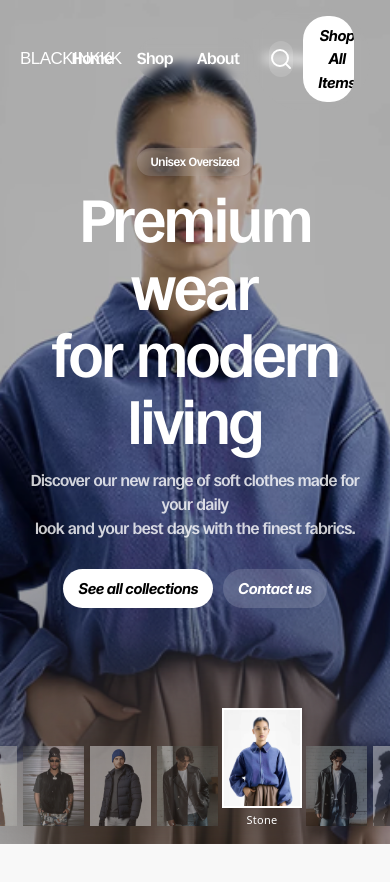
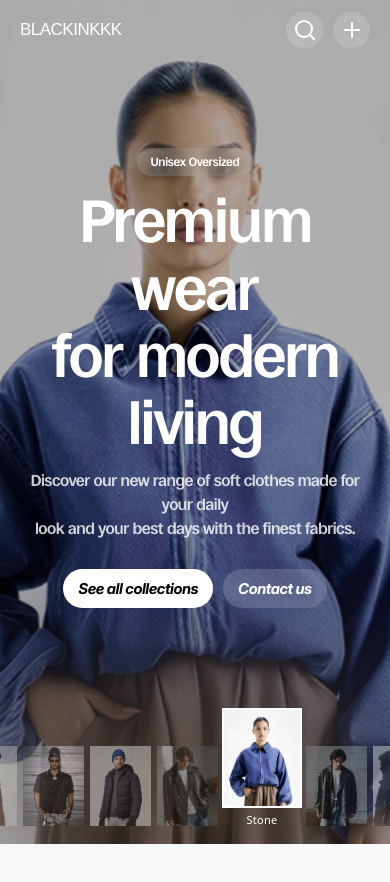
Before and after one commit to Tanziruz/blackinkkk-revamped, a Next.js app: page / in a window 390 px wide. Shown: the top 882 px of the page. Built offline with nearby package versions, Linux system fonts and the light colour scheme.

Commit message:
Add mobile nav bar support and nav bar animations.

```diff
--- a/components/Buttons_And_Links/Icon.tsx
+++ b/components/Buttons_And_Links/Icon.tsx
@@ -3,24 +3,27 @@ import type { LucideIcon } from "lucide-react";
 import { ArrowUpRight } from "lucide-react";
 
 interface SearchProps {
-    variant?: "variant1" | "variant2";
+    variant?: "variant1" | "variant2" | "variant3";
     icon: LucideIcon;
+    onClick?: () => void;
+    className?: string;
 }
 
-export default function Icon({ variant = "variant1", icon: Icon }: SearchProps) {
+export default function Icon({ variant = "variant1", icon: IconComponent, onClick, className }: SearchProps) {
     return (
-        <>
-            <div className={clsx(
-                "w-9.25 h-9 hover:cursor-pointer hover:scale-110 flex justify-center transition duration-200 items-center flex-wrap rounded-full ",
+        <div
+            onClick={onClick}
+            className={clsx(
+                "w-9.25 h-9 hover:cursor-pointer hover:scale-110 flex justify-center transition duration-200 items-center rounded-full",
                 {
                     "bg-white-15 hover:bg-white-30": variant === "variant1",
                     "bg-white hover:bg-white-80 shadow-md": variant === "variant2",
-                }
-            )}>
-                <div className="w-auto h-auto">
-                    <Icon color={variant === "variant1" ? "#ffffff" : "#000000"} />
-                </div>
-            </div>
-        </>
+                    "bg-black hover:bg-black/80": variant === "variant3",
+                },
+                className
+            )}
+        >
+            <IconComponent color={variant === "variant2" ? "#000000" : "#ffffff"} />
+        </div>
     );
 }
--- a/components/Nav.tsx
+++ b/components/Nav.tsx
@@ -2,13 +2,17 @@
 
 import { useEffect, useState } from "react";
 import Link from "next/link";
-import { Search } from "lucide-react";
+import { Plus, Search, X } from "lucide-react";
+import { motion, AnimatePresence } from "framer-motion";
 import Button from "./Buttons_And_Links/Button";
 import Icon from "./Buttons_And_Links/Icon";
 import Nav_Link from "./Buttons_And_Links/NavLink";
 
+const mobileLinks = ["Home", "About", "Shop", "Contact"] as const;
+
 export default function NavBar() {
     const [scrolled, setScrolled] = useState(false);
+    const [menuOpen, setMenuOpen] = useState(false);
 
     useEffect(() => {
         const onScroll = () => setScrolled(window.scrollY > window.innerHeight * 0.9);
@@ -16,25 +20,121 @@ export default function NavBar() {
         return () => window.removeEventListener("scroll", onScroll);
     }, []);
 
+    const isLight = !scrolled && !menuOpen;
+    const linkVariant = isLight ? "light" : "dark";
+    const iconVariant = isLight ? "variant1" : "variant2";
+
     return (
-        <nav className={`fixed top-0 w-full grid grid-cols-3 items-center py-2 px-5 z-50 transition-colors duration-300 ${
-            scrolled ? "bg-white shadow-sm" : "bg-transparent"
-        }`}>
-            <span className={`font-Krona uppercase text-[17px] tracking-[-0.03em] leading-[1.4em] transition duration-300 justify-self-start hover:scale-105 transition  ${
-                scrolled ? "text-black" : "text-white"
-            }`}>
-                <Link href="/">BlackInkkk</Link>
-            </span>
-            <div className="flex justify-center items-center gap-6 backdrop-blur-xs rounded-full px-4 py-2">
-                <Nav_Link variant={scrolled ? "dark" : "light"} title="Home" href="#home" />
-                <Nav_Link variant={scrolled ? "dark" : "light"} title="Shop" href="#shop" />
-                <Nav_Link variant={scrolled ? "dark" : "light"} title="About" href="#about" />
-                <Nav_Link variant={scrolled ? "dark" : "light"} title="Contact" href="#contact" />
+        <motion.nav
+            className={`fixed top-0 w-full z-50 transition-colors duration-300 ${
+                scrolled || menuOpen ? "bg-white shadow-sm" : "bg-transparent"
+            }`}
+            initial={{ y: -80, opacity: 0 }}
+            animate={{ y: 0, opacity: 1 }}
+            transition={{ duration: 0.5, ease: [0.22, 1, 0.36, 1] }}
+        >
+            {/* ── Desktop ── */}
+            <div className="hidden md:grid grid-cols-3 items-center py-2 px-5">
+                <motion.span
+                    className={`font-Krona uppercase text-[17px] tracking-[-0.03em] leading-[1.4em] transition duration-300 justify-self-start hover:scale-105 ${
+                        scrolled ? "text-black" : "text-white"
+                    }`}
+                    initial={{ opacity: 0, x: 0 }}
+                    animate={{ opacity: 1, x: 0 }}
+                    transition={{ delay: 0, duration: 0.5, ease: [0.22, 1, 0.36, 1] }}
+                >
+                    <Link href="/">BlackInkkk</Link>
+                </motion.span>
+
+                <div className="flex justify-center items-center gap-6 backdrop-blur-xs rounded-full px-4 py-2">
+                    {(["Home", "Shop", "About", "Contact"] as const).map((title, i) => (
+                        <motion.div
+                            key={title}
+                            initial={{ opacity: 0, y: -12 }}
+                            animate={{ opacity: 1, y: 0 }}
+                            transition={{ delay: 0.2 + i * 0.07, duration: 0.4, ease: [0.22, 1, 0.36, 1] }}
+                        >
+                            <Nav_Link variant={scrolled ? "dark" : "light"} title={title} href={`#${title.toLowerCase()}`} />
+                        </motion.div>
+                    ))}
+                </div>
+
+                <motion.div
+                    className="flex justify-end items-center gap-2.5 px-4 py-2"
+                    initial={{ opacity: 0, x: 20 }}
+                    animate={{ opacity: 1, x: 0 }}
+                    transition={{ delay: 0.15, duration: 0.5, ease: [0.22, 1, 0.36, 1] }}
+                >
+                    <Icon icon={Search} variant={scrolled ? "variant2" : "variant1"} />
+                    <Button variant={scrolled ? "btn2" : "btn1"} title="Shop All Items" />
+                </motion.div>
             </div>
-            <div className="flex justify-end items-center gap-2.5 backdrop-blur-xs rounded-full px-4 py-2">
-                <Icon icon={Search} variant={scrolled ? "variant2" : "variant1"} />
-                <Button variant={scrolled ? "btn2" : "btn1"} title="Shop All Items" />
+
+            <div className="flex md:hidden justify-between items-center py-3 px-5">
+                <motion.span
+                    className={`font-Krona uppercase text-[17px] tracking-[-0.03em] leading-[1.4em] transition duration-300 ${
+                        isLight ? "text-white" : "text-black"
+                    }`}
+                    initial={{ opacity: 0, x: -16 }}
+                    animate={{ opacity: 1, x: 0 }}
+                    transition={{ delay: 0.15, duration: 0.5, ease: [0.22, 1, 0.36, 1] }}
+                >
+                    <Link href="/">BlackInkkk</Link>
+                </motion.span>
+
+                <motion.div
+                    className="flex items-center gap-2.5"
+                    initial={{ opacity: 0, x: 16 }}
+                    animate={{ opacity: 1, x: 0 }}
+                    transition={{ delay: 0.15, duration: 0.5, ease: [0.22, 1, 0.36, 1] }}
+                >
+                    <Icon icon={Search} variant={iconVariant} />
+                    <motion.div
+                        animate={{ rotate: menuOpen ? 135 : 0 }}
+                        transition={{ duration: 0.3, ease: [0.22, 1, 0.36, 1] }}
+                    >
+                        <Icon
+                            icon={menuOpen ? X : Plus}
+                            variant={menuOpen ? "variant3" : iconVariant}
+                            onClick={() => setMenuOpen((o) => !o)}
+                        />
+                    </motion.div>
+                </motion.div>
             </div>
-        </nav>
+
+            <AnimatePresence>
+                {menuOpen && (
+                    <motion.div
+                        className="md:hidden overflow-hidden"
+                        initial={{ height: 0, opacity: 0 }}
+                        animate={{ height: "auto", opacity: 1 }}
+                        exit={{ height: 0, opacity: 0 }}
+                        transition={{ duration: 0.4, ease: [0.22, 1, 0.36, 1] }}
+                    >
+                        <div className="flex flex-col items-center gap-8 pb-10 pt-6">
+                            {mobileLinks.map((title, i) => (
+                                <motion.div
+                                    key={title}
+                                    initial={{ opacity: 0, y: 16 }}
+                                    animate={{ opacity: 1, y: 0 }}
+                                    exit={{ opacity: 0, y: 8 }}
+                                    transition={{ delay: 0.05 + i * 0.07, duration: 0.35, ease: [0.22, 1, 0.36, 1] }}
+                                >
+                                    <Nav_Link variant={linkVariant} title={title} href={`#${title.toLowerCase()}`} />
+                                </motion.div>
+                            ))}
+                            <motion.div
+                                initial={{ opacity: 0, y: 16 }}
+                                animate={{ opacity: 1, y: 0 }}
+                                exit={{ opacity: 0, y: 8 }}
+                                transition={{ delay: 0.05 + mobileLinks.length * 0.07, duration: 0.35, ease: [0.22, 1, 0.36, 1] }}
+                            >
+                                <Button variant="btn2" title="Shop all items" />
+                            </motion.div>
+                        </div>
+                    </motion.div>
+                )}
+            </AnimatePresence>
+        </motion.nav>
     );
 }
--- a/package.json
+++ b/package.json
@@ -11,6 +11,7 @@
   "dependencies": {
     "@fontsource/open-sans": "^5.2.7",
     "clsx": "^2.1.1",
+    "framer-motion": "^12.34.3",
     "lucide-react": "^0.575.0",
     "next": "16.1.6",
     "react": "19.2.3",
```
Also changed, not shown: 1 other file (tests, documents, lock files or other folders).
